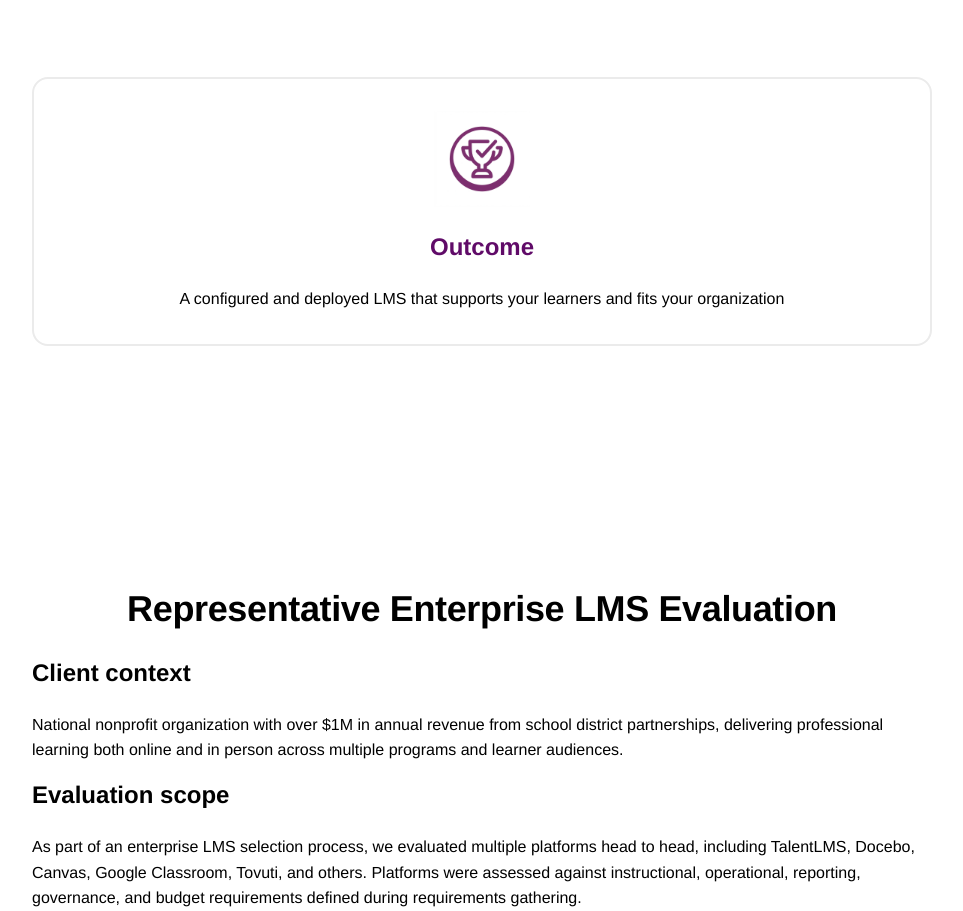
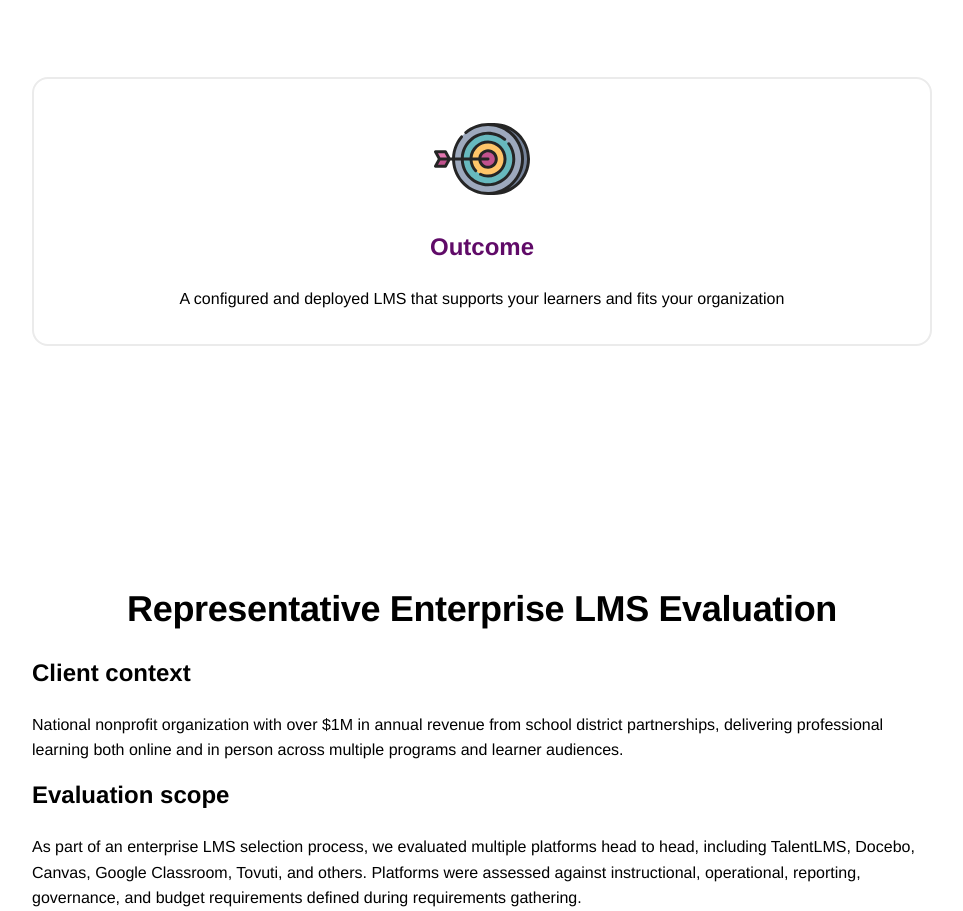
Before and after one commit to IntegralEd/integralplatforms, a website: page src/index.html in a window 1280 px wide. Shown: the part 2052-2963 px from the top of the page, without its empty margins (158-1121 px from the left). Drawn offline with Linux system fonts and the light colour scheme.

Commit message:
Use bullseye.svg for Outcome card

```diff
--- a/src/index.html
+++ b/src/index.html
@@ -179,7 +179,7 @@
         </div>
 
         <div class="process-outcome">
-          <img src="assets/outcome.png" alt="Outcome" class="timeline-icon" style="display: block; margin: 0 auto var(--spacing-md);">
+          <img src="assets/bullseye.svg" alt="Outcome" class="timeline-icon" style="display: block; margin: 0 auto var(--spacing-md);">
           <h3>Outcome</h3>
           <p>A configured and deployed LMS that supports your learners and fits your organization</p>
         </div>
```
Also changed, not shown: src/assets/bullseye.svg (added).
